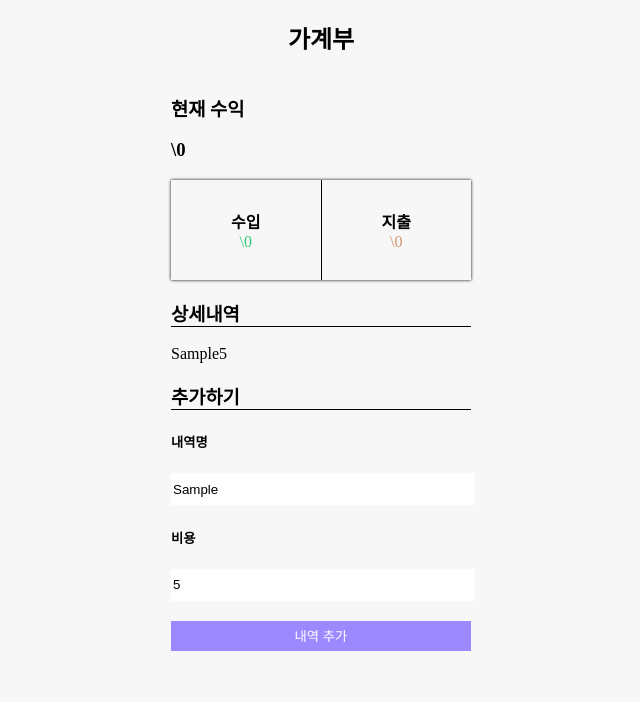
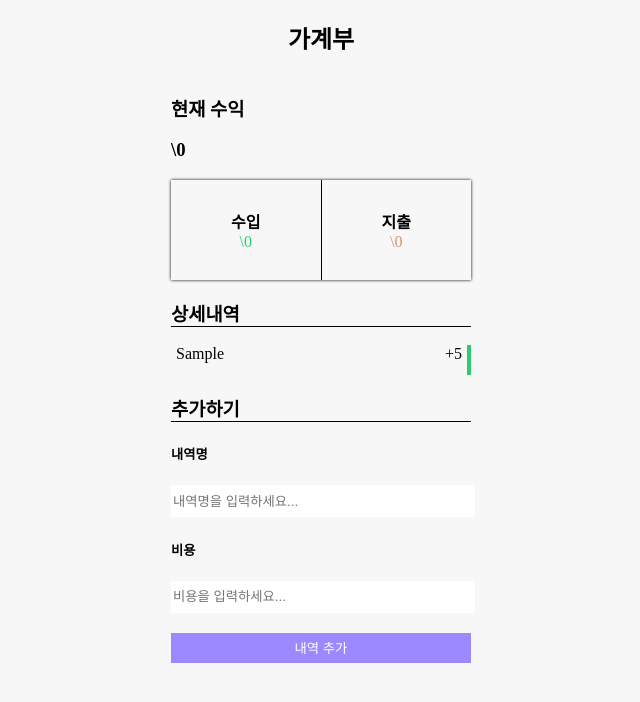
Before and after one commit to gonnabea/Expense-Tracker, a plain HTML site: page index.html in a window 1280 px wide. Both pictures are taken after typing "Sample", "5" into the empty fields and a click on the input "내역 추가". Shown: the whole page, without its empty margins (319-959 px from the left). Drawn offline with Linux system fonts and the light colour scheme.

Commit message:
양수와 음수에 따른 표기 구별

```diff
--- a/index.html
+++ b/index.html
@@ -36,13 +36,13 @@
                     <h5 class="add_text_title">
                         내역명
                     </h5>
-                    <input type="text" placeholder="내역명을 입력하세요..." class="add_text_input" required=true>
+                    <input type="text" placeholder="내역명을 입력하세요..." class="add_text_input" id="recordName" required=true>
                 </div>
                 <div class="add_amount">
                     <h5 class="add_amount_title">
                         비용
                     </h5>
-                    <input type="number" placeholder="비용을 입력하세요..." class="add_amount_input" required=true>
+                    <input type="number" placeholder="비용을 입력하세요..." class="add_amount_input" id="recordValue" required=true>
                 </div>
                 <input type="submit" class="add_submit" value="내역 추가">
             </form>
--- a/script.js
+++ b/script.js
@@ -1,10 +1,10 @@
 const addForm = document.getElementById("addForm"),
-histories = document.getElementById("histories")
+histories = document.getElementById("histories"),
+recordName = document.getElementById("recordName"),
+recordValue = document.getElementById("recordValue");
 
 function handleSubmit(e){
     e.preventDefault();
-    const recordName = e.target[0].value,
-    recordValue = e.target[1].value;
     const div = document.createElement("div"),
     span1 = document.createElement("span"),
     span2 = document.createElement("span");
@@ -12,13 +12,21 @@ function handleSubmit(e){
     div.className = "record";
     span1.id = "recordName";
     span1.className = "record_name";
-    span1.innerHTML = recordName;
+    span1.innerHTML = recordName.value;
     span2.id = "recordValue";
     span2.className = "record.value";
-    span2.innerHTML = recordValue;
+    if(recordValue.value < 0){
+        div.style.borderRight = "solid 4px #C0392B";
+        span2.innerHTML = recordValue.value;
+    }
+    else{
+        span2.innerHTML = `+${recordValue.value}`;
+    } // 양수와 음수에 따른 표기 구별
     div.appendChild(span1);
     div.appendChild(span2);
     histories.appendChild(div);
+    recordName.value = "";
+    recordValue.value = null; //내역 추가
 }
 
 function init(){
--- a/style.css
+++ b/style.css
@@ -58,6 +58,14 @@ body{
 
 }
 
+.record{
+    display: flex;
+    justify-content: space-between;
+    height: 30px;
+    border-right: solid 4px #2ECC71;
+    padding: 0 5px 0 5px;
+}
+
 .add_form{
     width: 300px;
 }
```
